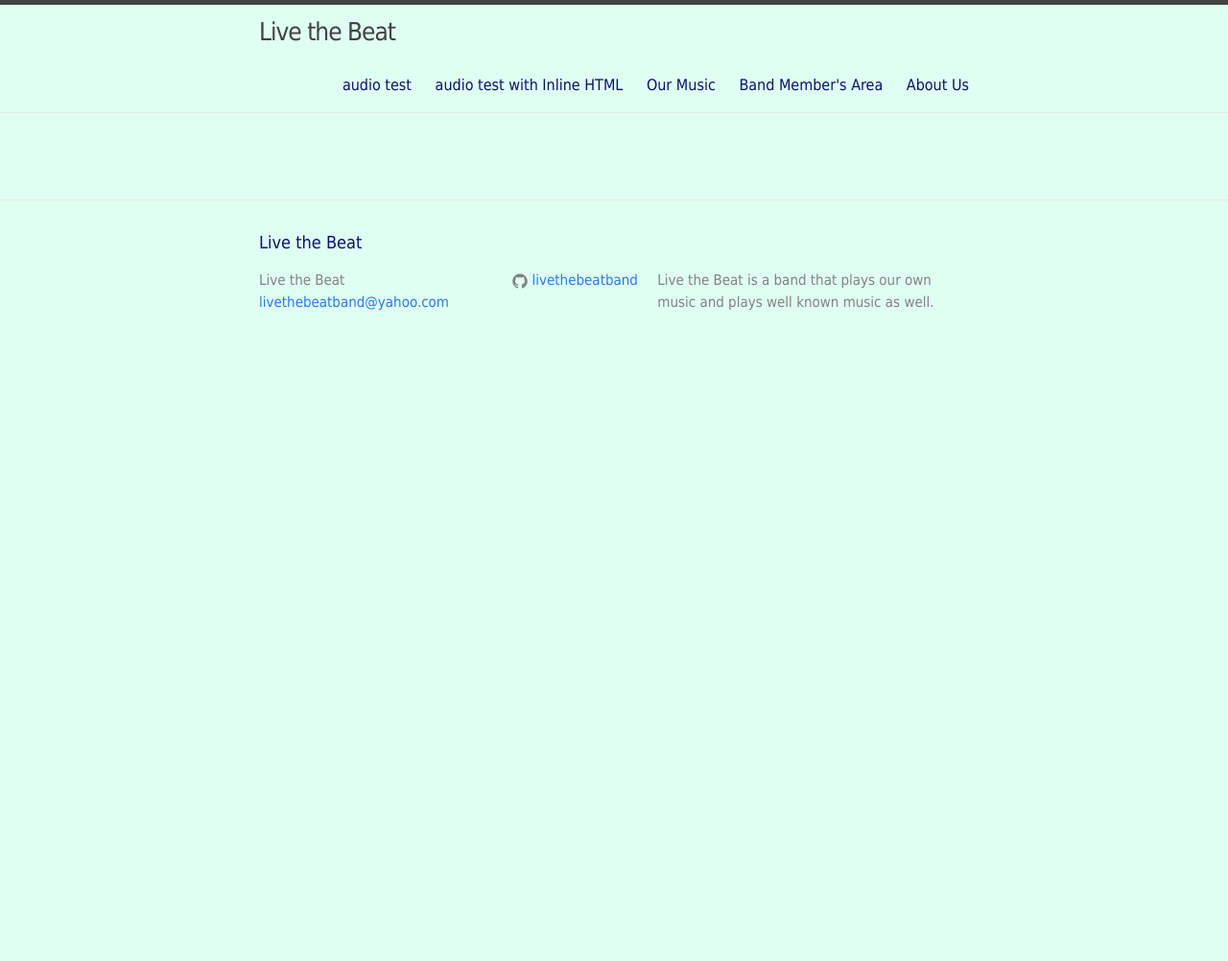
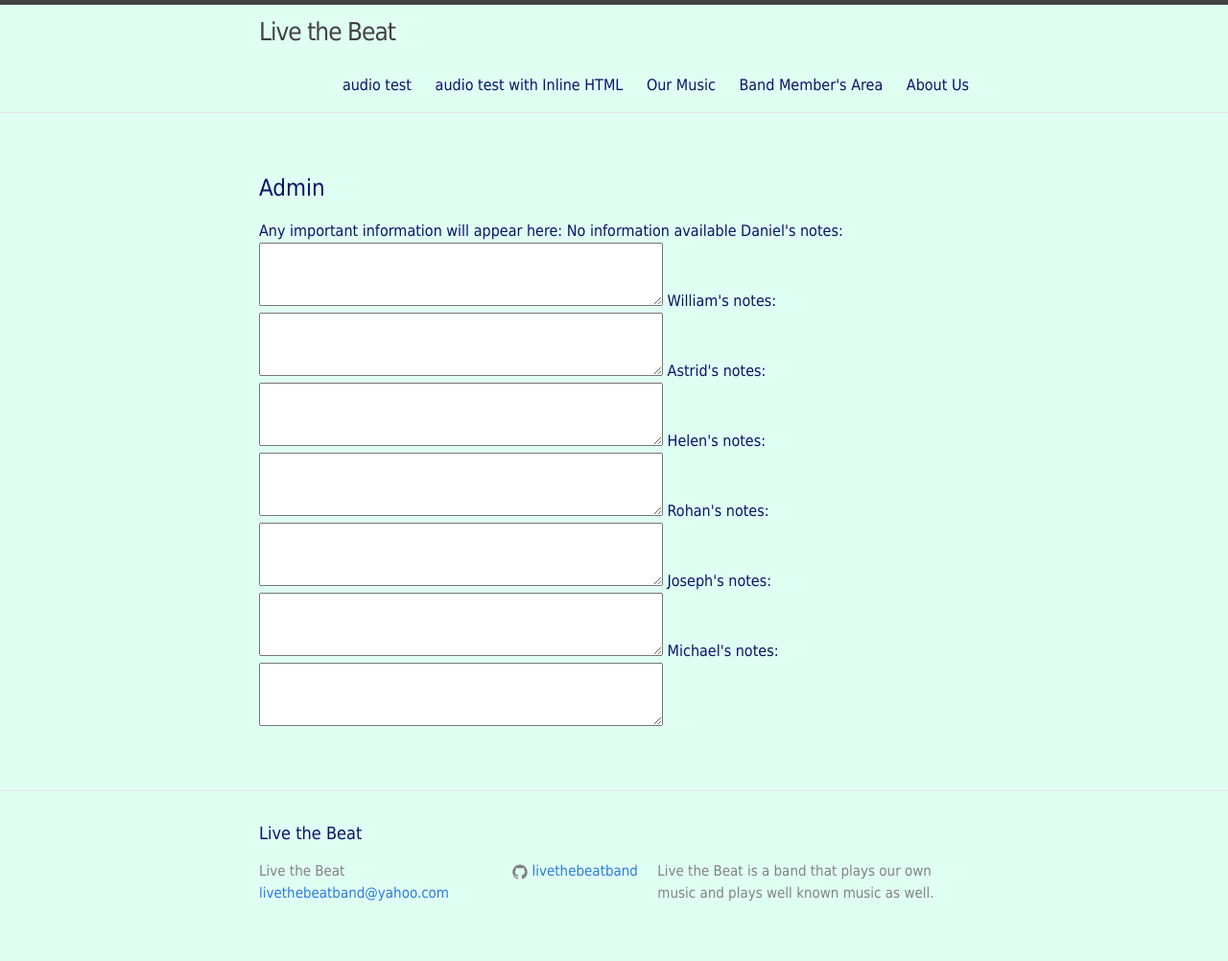
Before and after one commit to livethebeatband/livethebeatband.github.io, a Jekyll site: the page built from members-area/admin/index.md, in a window 1280 px wide. Shown: the whole page at 96% size. Built offline with Jekyll 4.4.1, drawn with Linux system fonts in a browser that asks for light colours; before the commit the page ends 900 px from its top, so only the background shows below that.

Commit message:
Update index.md

```diff
--- a/members-area/admin/index.md
+++ b/members-area/admin/index.md
@@ -2,3 +2,49 @@
 layout: page
 permalink: /members-area/admin/
 ---
+<body onpageshow="load()">
+<h1> Admin </h1>
+
+Any important information will appear here:
+
+No information available
+
+Daniel's notes:
+<textarea id="Daniel's notes" rows="4" cols="50">
+</textarea>
+
+William's notes:
+<textarea id="William's notes" rows="4" cols="50">
+</textarea>
+
+Astrid's notes:
+<textarea id="Astrid's notes" rows="4" cols="50">
+</textarea>
+
+Helen's notes:
+<textarea id="Helen's notes" rows="4" cols="50">
+</textarea>
+
+Rohan's notes:
+<textarea id="Rohan's notes" rows="4" cols="50">
+</textarea>
+
+Joseph's notes:
+<textarea id="Joseph's notes" rows="4" cols="50">
+</textarea>
+
+Michael's notes:
+<textarea id="Michael's notes" rows="4" cols="50">
+</textarea>
+
+<script>
+  function load() {
+    document.getElementById("Daniel's notes").innerHTML = localStorage.getItem("Daniel's text-box");
+    document.getElementById("William's notes").innerHTML = localStorage.getItem("William's text-box");
+    document.getElementById("Astrid's notes").innerHTML = localStorage.getItem("Astrid's text-box");
+    document.getElementById("Helen's notes").innerHTML = localStorage.getItem("Helen's text-box");
+    document.getElementById("Rohan's notes").innerHTML = localStorage.getItem("Rohan's text-box");
+    document.getElementById("Joseph's notes").innerHTML = localStorage.getItem("Joseph's text-box");
+    document.getElementById("Michael's notes").innerHTML = localStorage.getItem("Michael's text-box");
+  }
+  </script>
```
